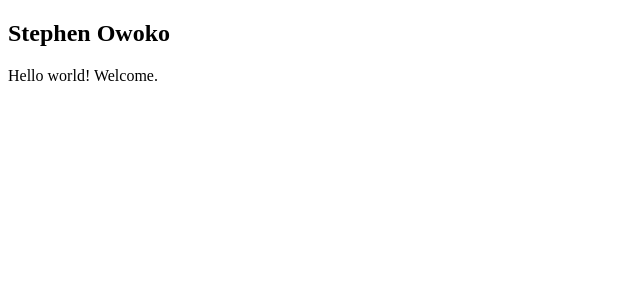
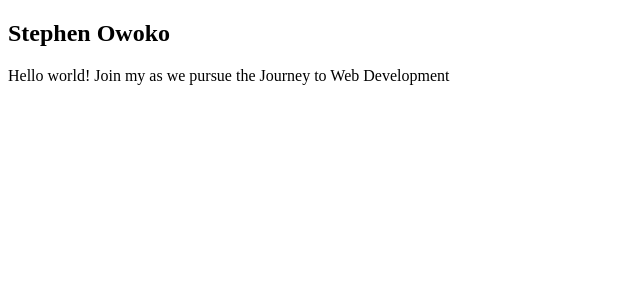
Before and after one commit to owokosteve/owokosteve.github.io, an Angular app: page / in a window 1280 px wide. Shown: the top 300 px of the page, without its empty margins (0-640 px from the left). Built offline with nearby package versions, Linux system fonts and the light colour scheme.

Commit message:
Aded content to the homepage

```diff
--- a/src/app/app.component.html
+++ b/src/app/app.component.html
@@ -1,7 +1,7 @@
 <header>
   <nav>
     <h1>Stephen Owoko</h1>
-    <p>Hello world! Welcome.</p>
+    <p>Hello world! Join my as we pursue the Journey to Web Development</p>
   </nav>
 </header>
 <router-outlet />
```
